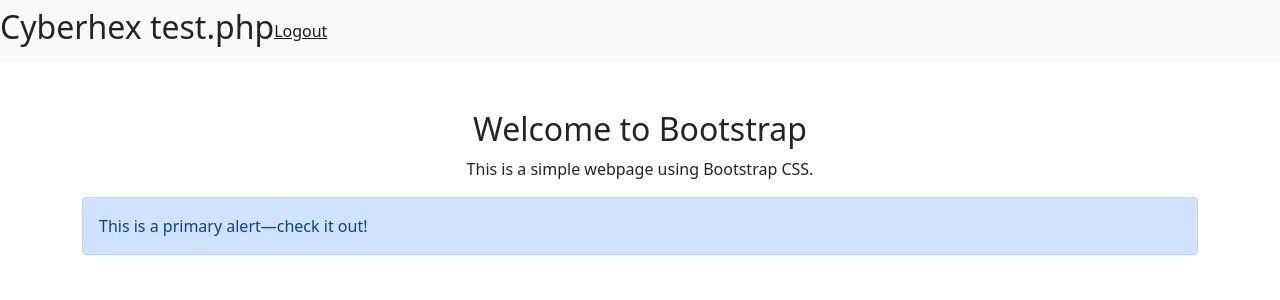
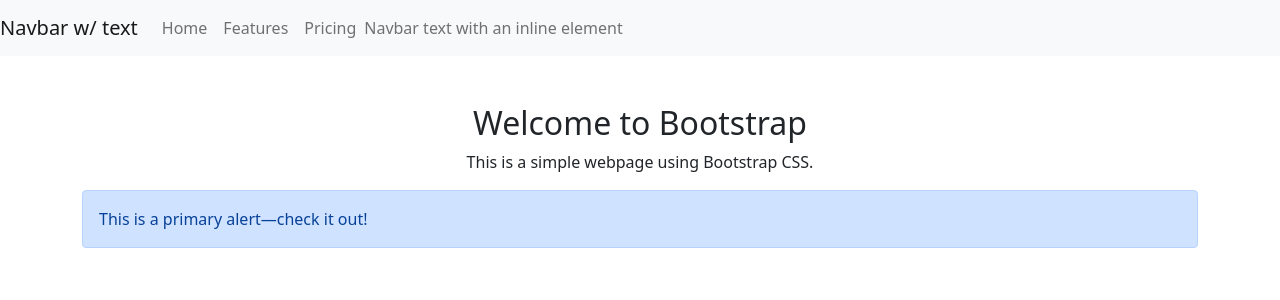
Before and after one commit to jakani24/ma, a PHP site: page / in a window 1280 px wide. Shown: the top 300 px of the page. Run offline with PHP 8.4, Linux system fonts and the light colour scheme; some libraries are stand-ins or nearby versions.

Commit message:
Update index.php

```diff
--- a/src/server/cyberhex-code/system/secure_zone/php/index.php
+++ b/src/server/cyberhex-code/system/secure_zone/php/index.php
@@ -28,10 +28,26 @@ $username="test";
 <body>
 	<!-- Header -->
 	<nav class="navbar navbar-expand-lg navbar-light bg-light">
-	  <center><h2>Cyberhex <?php echo($page); ?></h2></center>
+	  <a class="navbar-brand" href="#">Navbar w/ text</a>
+	  <button class="navbar-toggler" type="button" data-toggle="collapse" data-target="#navbarText" aria-controls="navbarText" aria-expanded="false" aria-label="Toggle navigation">
+		<span class="navbar-toggler-icon"></span>
+	  </button>
+	  <div class="collapse navbar-collapse" id="navbarText">
+		<ul class="navbar-nav mr-auto">
+		  <li class="nav-item active">
+			<a class="nav-link" href="#">Home <span class="sr-only">(current)</span></a>
+		  </li>
+		  <li class="nav-item">
+			<a class="nav-link" href="#">Features</a>
+		  </li>
+		  <li class="nav-item">
+			<a class="nav-link" href="#">Pricing</a>
+		  </li>
+		</ul>
 		<span class="navbar-text">
-		  <a href="/logout.php">Logout</a>
+		  Navbar text with an inline element
 		</span>
+	  </div>
 	</nav>
 	<div class="container mt-5">
 		<!-- Main content -->
```
